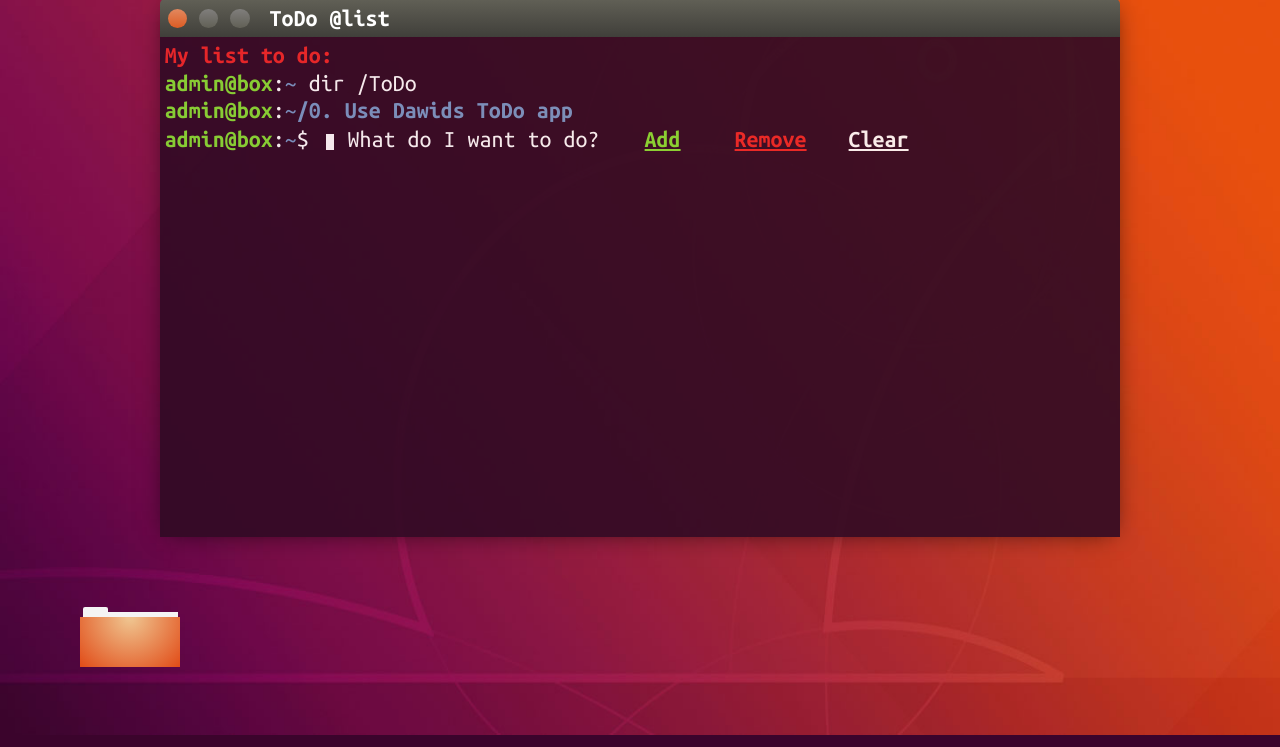
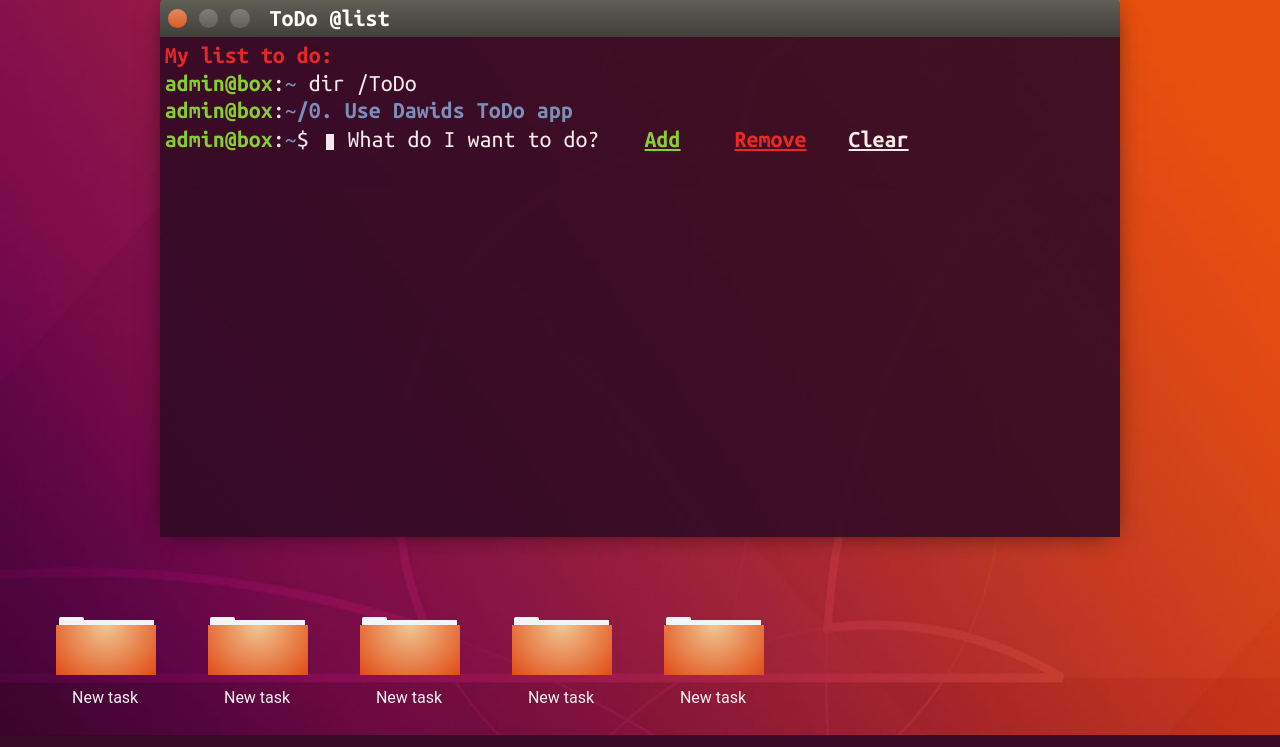
Before and after one commit to DawidGaleziewski/todoapp-terminal, a PHP site: page / in a window 1280 px wide. Shown: the part 65-812 px from the top of the page. Run offline with PHP 8.4, Linux system fonts and the light colour scheme; some libraries are stand-ins or nearby versions.

Commit message:
started working at folders animation

```diff
--- a/app/index.html
+++ b/app/index.html
@@ -58,9 +58,34 @@
 
 
 
-        <section class="folders-tray">
+        <section id="folders-tray" class="folders-tray">
             <div class="folder">
+                <span class="folder-title">
+                        New task
+                </span>
             </div>
+
+            <div class="folder">
+                <span class="folder-title">
+                        New task
+                </span>
+            </div>
+            <div class="folder">
+                    <span class="folder-title">
+                            New task
+                    </span>
+                </div>
+                <div class="folder">
+                        <span class="folder-title">
+                                New task
+                        </span>
+                    </div>
+                    <div class="folder">
+                            <span class="folder-title">
+                                    New task
+                            </span>
+                        </div>
+
         </section>
 
 
--- a/app/jquery/main.js
+++ b/app/jquery/main.js
@@ -6,6 +6,7 @@
        const btnAdd = $('#add');
        const btnRemove = $('#remove');
        const btnClear = $('#clear');
+
 
 
     // Operations on local storage
@@ -72,6 +73,22 @@
             updateTaskState();
         })
 
+        // Creating folders
+        const foldersTray = $('folders-tray');
+        getTasks().forEach((task)=>{
+            foldersTray
+            console.log(task)
+        })
+
+
+
+        // foldersTray
+        // <div class="folder">
+        // <span class="folder-title">
+        //         New task
+        // </span>
+        // </div>
+
         // Load all tasks from local storage
         updateTaskState();
 
--- a/app/scss/main.scss
+++ b/app/scss/main.scss
@@ -84,8 +84,9 @@ p, ul, li {
 
   .window {
     background-color: #300a24;
-    height: 500px;
+    min-height: 500px;
     padding: 0.3rem;
+    padding-bottom: 5rem;
     opacity: 0.9;
 
     &__text--user {
@@ -108,6 +109,9 @@ p, ul, li {
       color: #789ac8;
     }
 
+    .current-tasks{
+      list-style: none;
+    }
   }
 }
 
@@ -148,18 +152,26 @@ p, ul, li {
 
 // FOLDERS-TRAY
 
+.folders-tray{
+  margin: 2rem;
   .folder {
+    display: inline-block;
+    margin: 1.5rem;
     position: relative;
-  margin: 5rem;
     background-color: #e14b17;
     // background-image: linear-gradient(-20deg, #e14b17, #efc18c);
     background-image: radial-gradient(circle at top, #efc18c 5%, #e14b17);
     height: 50px;
     width: 100px;
 
+    &-title{
+      position: absolute;
+      bottom: -2rem;
+      left: 1rem;
+      color: #f4f4f4;
     }
 
-.folder::after {
+    &::after {
       position: absolute;
       top: -5px;
       left: 2.5px;
@@ -169,9 +181,9 @@ p, ul, li {
       background-color:#f4f4f4;
     }
 
-.folder::before{
+    &::before{
       position: absolute;
-  top: -10px;
+      top: -8px;
       left: 2.5px;
       content: '';
       height: 5px;
@@ -179,6 +191,12 @@ p, ul, li {
       border-radius: 2px 2px 0 0;
       background-color:#f4f4f4;
     }
+
+  }
+}
+
+
+
 
 // #efc18c
 // #e14b17
```
Also changed, not shown: app/css/main.css. Lines whose indentation alone changed are shown as unchanged.
